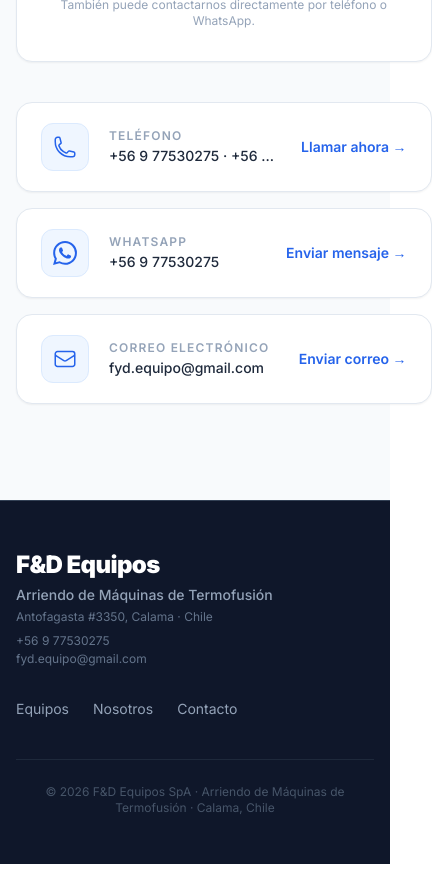
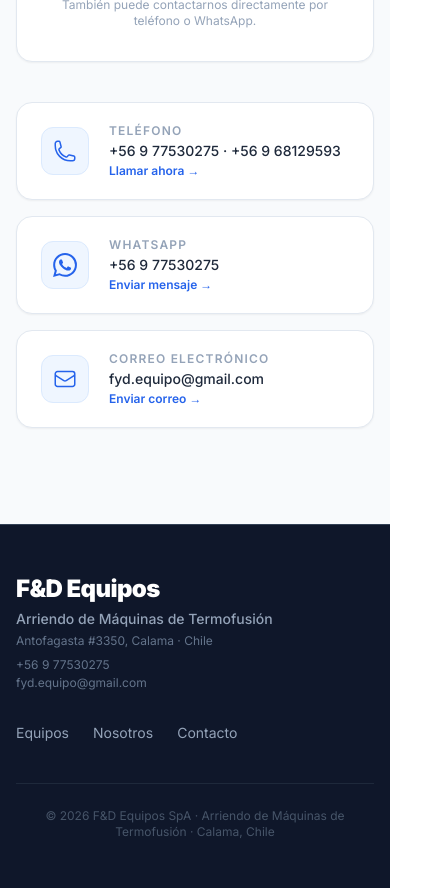
Before and after one commit to bernarojas/FD-MAQUINARIA-FRONTEND, a Next.js app: page /contacto in a window 390 px wide. Shown: the part 1120-2008 px from the top of the page, 432 px wide, since content can reach past the window. Before the commit the page ends 1984 px from the top, so only its background shows below. Built offline with nearby package versions, Linux system fonts and the light colour scheme; no server answers.

Commit message:
fix: contact cards mobile layout

```diff
--- a/src/app/(public)/contacto/page.tsx
+++ b/src/app/(public)/contacto/page.tsx
@@ -77,11 +77,11 @@ export default function ContactoPage() {
                 </div>
                 <div className="flex-1 min-w-0">
                   <p className="text-xs text-slate-400 font-semibold uppercase tracking-widest mb-0.5">{item.title}</p>
-                  <p className="text-slate-800 text-sm font-medium truncate">{item.value}</p>
+                  <p className="text-slate-800 text-sm font-medium break-words">{item.value}</p>
+                  <span className="text-blue-600 text-xs font-semibold group-hover:text-blue-700 transition-colors mt-0.5 block">
+                    {item.cta} →
+                  </span>
                 </div>
-                <span className="text-blue-600 text-sm font-semibold group-hover:text-blue-700 transition-colors shrink-0">
-                  {item.cta} →
-                </span>
               </a>
             ))}
           </div>
```
